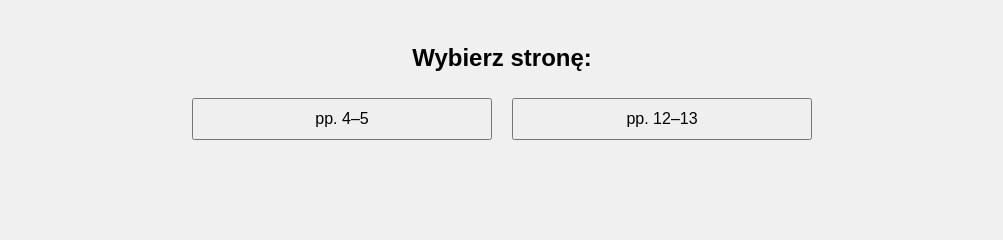
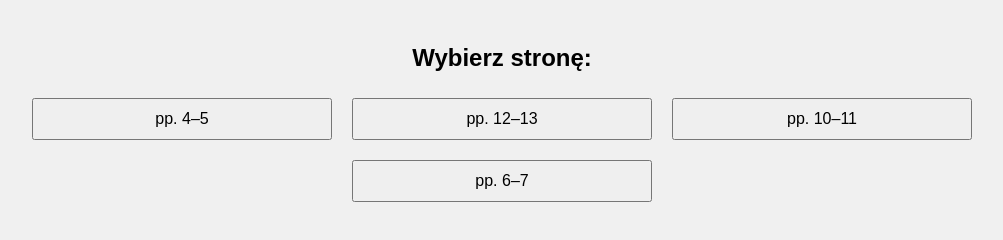
Before and after one commit to Kamilll568/apkadonauki, a plain HTML site: page index.html in a window 1280 px wide. Shown: the whole page, without its empty margins (138-1141 px from the left). Drawn offline with Linux system fonts and the light colour scheme.

Commit message:
Update index.html

```diff
--- a/index.html
+++ b/index.html
@@ -60,106 +60,151 @@
   <script>
     const wordSets = {
       "pp. 4–5": [
-        ("answer the phone", "odbierać telefon"),
-        ("arrive", "przyjeżdżać"),
-        ("check emails", "sprawdzać e-maile"),
-        ("classroom", "klasa (pomieszczenie)"),
-        ("colleague", "kolega/koleżanka z pracy"),
-        ("customer", "klient"),
-        ("delay", "opóźnienie"),
-        ("dentist", "dentysta"),
-        ("drive to work", "jechać do pracy (samochodem)"),
-        ("early", "wcześnie"),
-        ("every day", "każdego dnia"),
-        ("every morning", "każdego ranka"),
-        ("finish work", "kończyć pracę"),
-        ("go home", "iść do domu"),
-        ("go shopping", "iść na zakupy"),
-        ("go to bed", "iść spać"),
-        ("go to school", "iść do szkoły"),
-        ("go to work", "iść do pracy"),
-        ("have a break", "mieć przerwę"),
-        ("have breakfast", "jeść śniadanie"),
-        ("have dinner", "jeść obiad/kolację"),
-        ("have lunch", "jeść lunch"),
-        ("hospital", "szpital"),
-        ("in the morning", "rano"),
-        ("in the afternoon", "po południu"),
-        ("leave work", "opuszczać pracę"),
-        ("lesson", "lekcja"),
-        ("meeting", "spotkanie"),
-        ("never", "nigdy"),
-        ("office", "biuro"),
-        ("on Monday", "w poniedziałek"),
-        ("on weekdays", "w dni robocze"),
-        ("patient", "pacjent"),
-        ("ride a bike", "jeździć na rowerze"),
-        ("school starts", "szkoła zaczyna się"),
-        ("school finishes", "szkoła kończy się"),
-        ("start work", "zaczynać pracę"),
-        ("take the bus", "jechać autobusem"),
-        ("teacher", "nauczyciel"),
-        ("train", "pociąg"),
-        ("wake up", "budzić się"),
-        ("walk to school", "iść pieszo do szkoły"),
-        ("walk to work", "iść pieszo do pracy"),
-        ("work", "pracować")
+        ["answer the phone", "odbierać telefon"],
+        ["arrive", "przyjeżdżać"],
+        ["check emails", "sprawdzać e-maile"],
+        ["classroom", "klasa (pomieszczenie)"],
+        ["colleague", "kolega/koleżanka z pracy"],
+        ["customer", "klient"],
+        ["delay", "opóźnienie"],
+        ["dentist", "dentysta"],
+        ["drive to work", "jechać do pracy (samochodem)"],
+        ["early", "wcześnie"],
+        ["every day", "każdego dnia"],
+        ["every morning", "każdego ranka"],
+        ["finish work", "kończyć pracę"],
+        ["go home", "iść do domu"],
+        ["go shopping", "iść na zakupy"],
+        ["go to bed", "iść spać"],
+        ["go to school", "iść do szkoły"],
+        ["go to work", "iść do pracy"],
+        ["have a break", "mieć przerwę"],
+        ["have breakfast", "jeść śniadanie"],
+        ["have dinner", "jeść obiad/kolację"],
+        ["have lunch", "jeść lunch"],
+        ["hospital", "szpital"],
+        ["in the morning", "rano"],
+        ["in the afternoon", "po południu"],
+        ["leave work", "opuszczać pracę"],
+        ["lesson", "lekcja"],
+        ["meeting", "spotkanie"],
+        ["never", "nigdy"],
+        ["office", "biuro"],
+        ["on Monday", "w poniedziałek"],
+        ["on weekdays", "w dni robocze"],
+        ["patient", "pacjent"],
+        ["ride a bike", "jeździć na rowerze"],
+        ["school starts", "szkoła zaczyna się"],
+        ["school finishes", "szkoła kończy się"],
+        ["start work", "zaczynać pracę"],
+        ["take the bus", "jechać autobusem"],
+        ["teacher", "nauczyciel"],
+        ["train", "pociąg"],
+        ["wake up", "budzić się"],
+        ["walk to school", "iść pieszo do szkoły"],
+        ["walk to work", "iść pieszo do pracy"],
+        ["work", "pracować"]
       ],
       "pp. 12–13": [
-        ("acting", "gra aktorska"),
-        ("actor", "aktor"),
-        ("band", "zespół"),
-        ("brush", "pędzel"),
-        ("classical", "klasyczny"),
-        ("dance", "taniec"),
-        ("design", "projektować"),
-        ("draw", "rysować"),
-        ("drawing", "rysunek"),
-        ("film", "film"),
-        ("illustrate", "ilustrować"),
-        ("illustration", "ilustracja"),
-        ("main actor", "główny aktor"),
-        ("musician", "muzyk"),
-        ("novel", "powieść"),
-        ("orchestra", "orkiestra"),
-        ("paint", "malować"),
-        ("painter", "malarz"),
-        ("painting", "obraz"),
-        ("perform", "występować"),
-        ("performance", "występ"),
-        ("plot", "fabuła"),
-        ("poem", "wiersz"),
-        ("poet", "poeta"),
-        ("portrait", "portret"),
-        ("pottery", "ceramika"),
-        ("rock", "rock"),
-        ("sci-fi", "science fiction"),
-        ("scene", "scena"),
-        ("script", "scenariusz"),
-        ("sculpture", "rzeźba"),
-        ("sketch", "szkic"),
-        ("song", "piosenka"),
-        ("soundtrack", "ścieżka dźwiękowa"),
-        ("stage", "scena"),
-        ("tune", "melodia"),
-        ("writer", "pisarz"),
-        ("drums", "perkusja"),
-        ("guitar", "gitara"),
-        ("keyboard (instrument)", "instrument klawiszowy"),
-        ("microphone", "mikrofon"),
-        ("piano", "pianino"),
-        ("violin", "skrzypce"),
-        ("sing", "śpiewać"),
-        ("audience", "publiczność"),
-        ("exhibition", "wystawa"),
-        ("gallery", "galeria"),
-        ("modern", "nowoczesny"),
-        ("composer", "kompozytor"),
-        ("conductor", "dyrygent"),
-        ("author", "autor"),
-        ("read", "czytać"),
-        ("review", "recenzja"),
-        ("critic", "krytyk")
+        ["acting", "gra aktorska"],
+        ["actor", "aktor"],
+        ["band", "zespół"],
+        ["brush", "pędzel"],
+        ["classical", "klasyczny"],
+        ["dance", "taniec"],
+        ["design", "projektować"],
+        ["draw", "rysować"],
+        ["drawing", "rysunek"],
+        ["film", "film"],
+        ["illustrate", "ilustrować"],
+        ["illustration", "ilustracja"],
+        ["main actor", "główny aktor"],
+        ["musician", "muzyk"],
+        ["novel", "powieść"],
+        ["orchestra", "orkiestra"],
+        ["paint", "malować"],
+        ["painter", "malarz"],
+        ["painting", "obraz"],
+        ["perform", "występować"],
+        ["performance", "występ"],
+        ["plot", "fabuła"],
+        ["poem", "wiersz"],
+        ["poet", "poeta"],
+        ["portrait", "portret"],
+        ["pottery", "ceramika"],
+        ["rock", "rock"],
+        ["sci-fi", "science fiction"],
+        ["scene", "scena"],
+        ["script", "scenariusz"],
+        ["sculpture", "rzeźba"],
+        ["sketch", "szkic"],
+        ["song", "piosenka"],
+        ["soundtrack", "ścieżka dźwiękowa"],
+        ["stage", "scena"],
+        ["tune", "melodia"],
+        ["writer", "pisarz"],
+        ["drums", "perkusja"],
+        ["guitar", "gitara"],
+        ["keyboard (instrument)", "instrument klawiszowy"],
+        ["microphone", "mikrofon"],
+        ["piano", "pianino"],
+        ["violin", "skrzypce"],
+        ["sing", "śpiewać"],
+        ["audience", "publiczność"],
+        ["exhibition", "wystawa"],
+        ["gallery", "galeria"],
+        ["modern", "nowoczesny"],
+        ["composer", "kompozytor"],
+        ["conductor", "dyrygent"],
+        ["author", "autor"],
+        ["read", "czytać"],
+        ["review", "recenzja"],
+        ["critic", "krytyk"]
+      ],
+      "pp. 10–11": [
+        ["computer", "komputer"],
+        ["digital camera", "aparat cyfrowy"],
+        ["internet", "internet"],
+        ["keyboard", "klawiatura"],
+        ["laptop", "laptop"],
+        ["mobile phone", "telefon komórkowy"],
+        ["printer", "drukarka"],
+        ["scanner", "skaner"],
+        ["social media", "media społecznościowe"],
+        ["tablet", "tablet"],
+        ["video call", "rozmowa wideo"],
+        ["webcam", "kamera internetowa"],
+        ["website", "strona internetowa"],
+        ["blog", "blog"],
+        ["download", "pobierać"],
+        ["file", "plik"],
+        ["upload", "przesyłać"],
+        ["email", "e-mail"],
+        ["password", "hasło"],
+        ["chat", "czatować"],
+        ["search engine", "wyszukiwarka"],
+        ["social network", "sieć społecznościowa"],
+        ["password", "hasło"],
+        ["click", "kliknąć"],
+        ["post", "publikować"]
+      ],
+      "pp. 6–7": [
+        ["advertisement", "ogłoszenie"],
+        ["advertise", "reklamować"],
+        ["catalogue", "katalog"],
+        ["fashion", "moda"],
+        ["in the news", "w wiadomościach"],
+        ["journalist", "dziennikarz"],
+        ["magazine", "magazyn"],
+        ["newspaper", "gazeta"],
+        ["news", "wiadomości"],
+        ["photograph", "zdjęcie"],
+        ["poster", "plakat"],
+        ["reporter", "reporter"],
+        ["survey", "badanie"],
+        ["television", "telewizja"],
+        ["TV", "telewizja"],
+        ["webpage", "strona internetowa"]
       ]
     };
 
@@ -199,7 +244,7 @@
 
       const options = [currentQuestion[1]];
       while (options.length < 3) {
-        const random = wordSets[Object.keys(wordSets)[0]];
+        const random = wordSets[Object.keys(wordSets)[Math.floor(Math.random() * Object.keys(wordSets).length)]];
         const candidate = random[Math.floor(Math.random() * random.length)][1];
         if (!options.includes(candidate)) {
           options.push(candidate);
```
